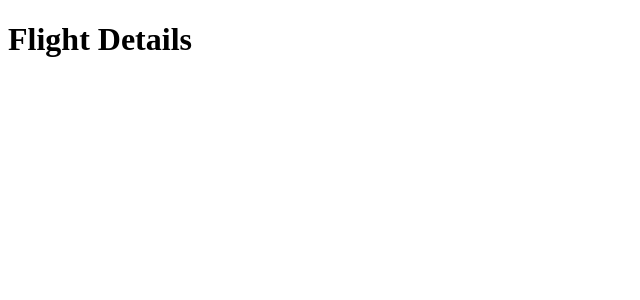
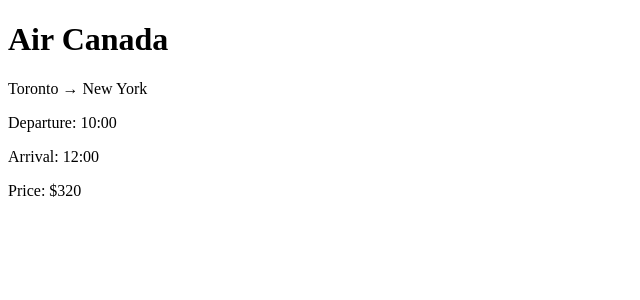
Before and after one commit to DmitriiM1/air-tickets-web, a React (Vite) app in the folder air-tickets-web/: page /flight/1 in a window 1280 px wide. Shown: the top 300 px of the page, without its empty margins (0-640 px from the left). Built offline with nearby package versions, Linux system fonts and the light colour scheme.

Commit message:
implement flight details page

```diff
--- a/air-tickets-web/src/pages/FlightDetailsPage.tsx
+++ b/air-tickets-web/src/pages/FlightDetailsPage.tsx
@@ -1,3 +1,27 @@
+import { useParams } from 'react-router-dom'
+import { getFlights } from '../services/flightApi'
+import { useEffect, useState } from 'react'
+import type { Flight } from '../types/flight'
+
 export default function FlightDetailsPage() {
-  return <h1>Flight Details</h1>
+  const { id } = useParams()
+  const [flight, setFlight] = useState<Flight | null>(null)
+
+  useEffect(() => {
+    getFlights().then(flights => {
+      setFlight(flights.find(f => f.id === id) || null)
+    })
+  }, [id])
+
+  if (!flight) return <p>Loading...</p>
+
+  return (
+    <>
+      <h1>{flight.airline}</h1>
+      <p>{flight.from} → {flight.to}</p>
+      <p>Departure: {flight.departureTime}</p>
+      <p>Arrival: {flight.arrivalTime}</p>
+      <p>Price: ${flight.price}</p>
+    </>
+  )
 }
```
